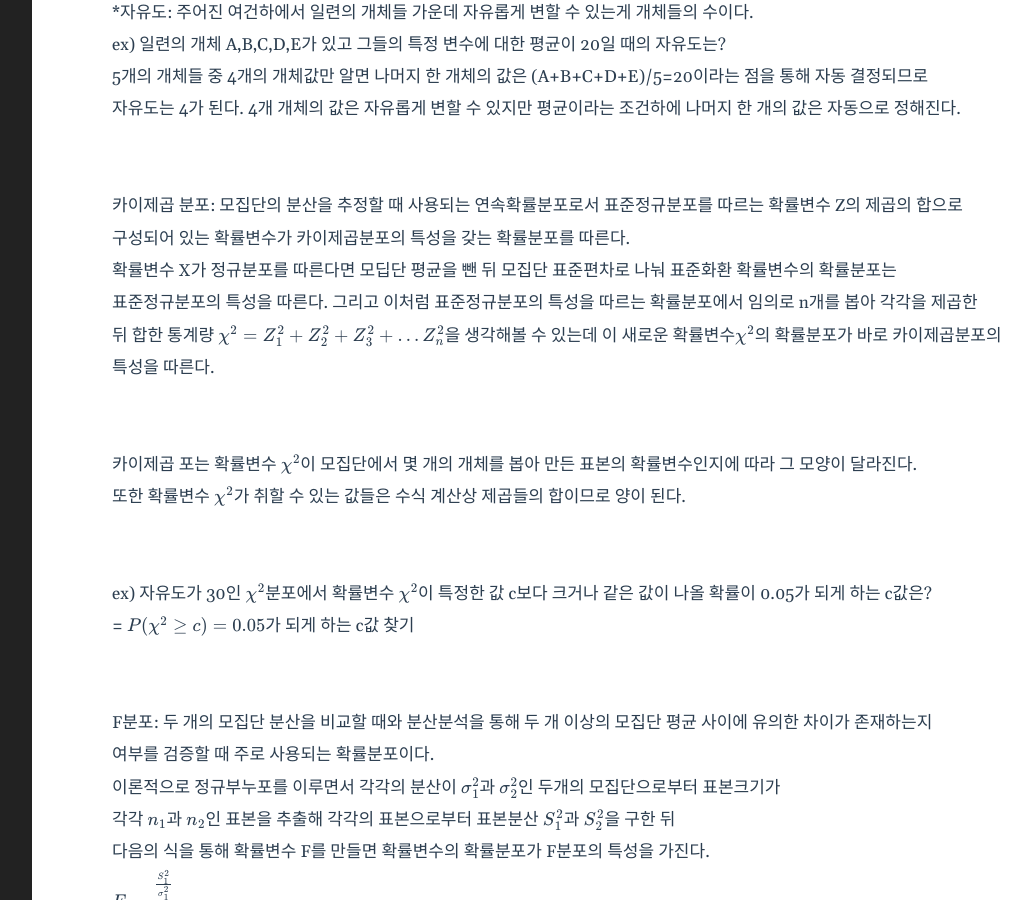
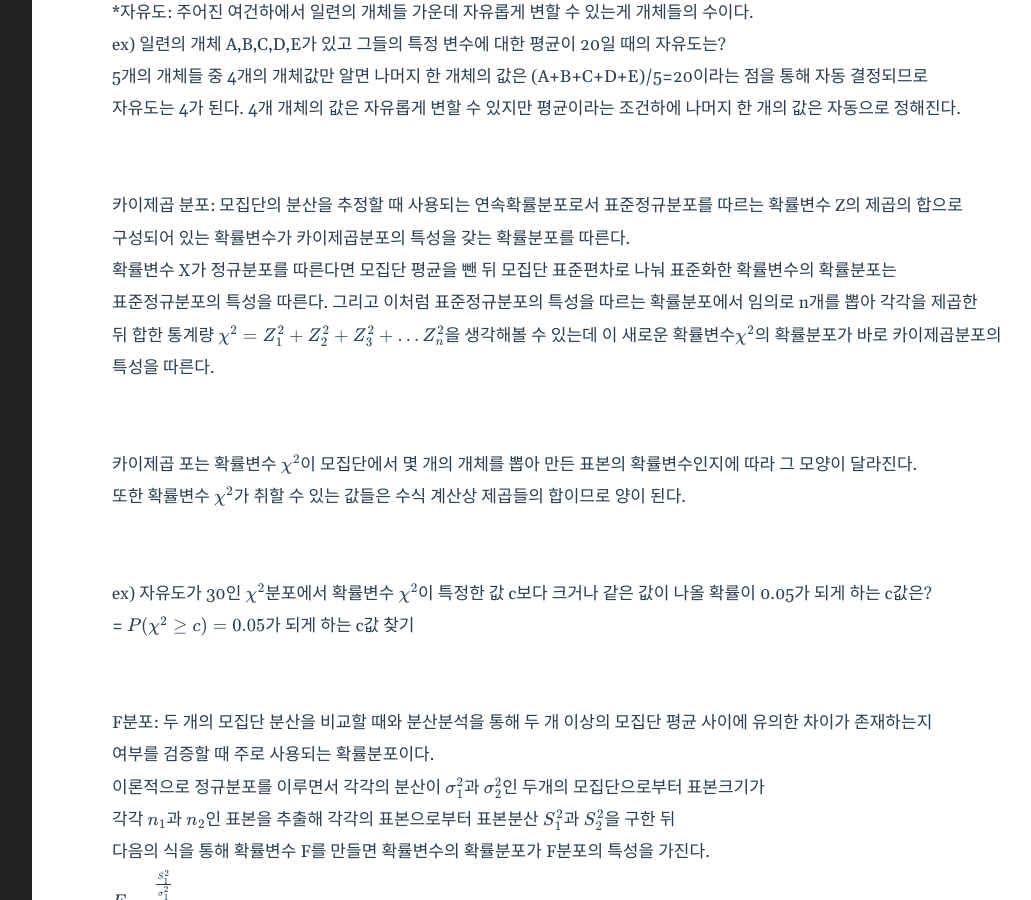
Before and after one commit to shina1221/shina1221.github.io, a Jekyll site: the page built from _posts/도서/비전공자를 위한 통계방법론/2023-08-08-04.대표적 확률분포.markdown, in a window 1280 px wide and 900 px high, scrolled down 2290 px. Shown: the whole window, without its empty margins (188-1219 px from the left). Built offline with Jekyll 4.4.1, drawn with Linux system fonts in a browser that asks for light colours; formulas are drawn with MathJax 3; some of the changed text lies outside the part shown.

Commit message:
Update 2023-08-08-04.대표적 확률분포.markdown

```diff
--- a/_posts/도서/비전공자를 위한 통계방법론/2023-08-08-04.대표적 확률분포.markdown
+++ b/_posts/도서/비전공자를 위한 통계방법론/2023-08-08-04.대표적 확률분포.markdown
@@ -84,11 +84,11 @@
 <br>
 카이제곱 분포: 모집단의 분산을 추정할 때 사용되는 연속확률분포로서 표준정규분포를 따르는 확률변수 Z의 제곱의 합으로
 구성되어 있는 확률변수가 카이제곱분포의 특성을 갖는 확률분포를 따른다.
-확률변수 X가 정규분포를 따른다면 모딥단 평균을 뺀 뒤 모집단 표준편차로 나눠 표준화환 확률변수의 확률분포는
-표준정규분포의 특성을 따른다. 그리고 이처럼 표준정규분포의 특성을 따르는 확률분포에서 임의로 n개를 봅아 각각을 제곱한
+확률변수 X가 정규분포를 따른다면 모집단 평균을 뺀 뒤 모집단 표준편차로 나눠 표준화한 확률변수의 확률분포는
+표준정규분포의 특성을 따른다. 그리고 이처럼 표준정규분포의 특성을 따르는 확률분포에서 임의로 n개를 뽑아 각각을 제곱한
 뒤 합한 통계량 $\chi^{2}=Z_{1}^{2}+Z_{2}^{2}+Z_{3}^{2}+...Z_{n}^{2}$을 생각해볼 수 있는데 이 새로운 확률변수$\chi^{2}$의 확률분포가 바로 카이제곱분포의 특성을 따른다.
 <br>
-카이제곱 포는 확률변수 $\chi^{2}$이 모집단에서 몇 개의 개체를 봅아 만든 표본의 확률변수인지에 따라 그 모양이 달라진다.
+카이제곱 포는 확률변수 $\chi^{2}$이 모집단에서 몇 개의 개체를 뽑아 만든 표본의 확률변수인지에 따라 그 모양이 달라진다.
 또한 확률변수 $\chi^{2}$가 취할 수 있는 값들은 수식 계산상 제곱들의 합이므로 양이 된다.
 <br>
 ex) 자유도가 30인 $\chi^{2}$분포에서 확률변수 $\chi^{2}$이 특정한 값 c보다 크거나 같은 값이 나올 확률이 0.05가 되게 하는 c값은?
@@ -96,7 +96,7 @@
 <br>
 F분포: 두 개의 모집단 분산을 비교할 때와 분산분석을 통해 두 개 이상의 모집단 평균 사이에 유의한 차이가 존재하는지
 여부를 검증할 때 주로 사용되는 확률분포이다.
-이론적으로 정규부누포를 이루면서 각각의 분산이 $\sigma_{1}^{2}$과 $\sigma_{2}^{2}$인 두개의 모집단으로부터 표본크기가
+이론적으로 정규분포를 이루면서 각각의 분산이 $\sigma_{1}^{2}$과 $\sigma_{2}^{2}$인 두개의 모집단으로부터 표본크기가
 각각 $n_{1}$과 $n_{2}$인 표본을 추출해 각각의 표본으로부터 표본분산 $S_{1}^{2}$과 $S_{2}^{2}$을 구한 뒤
 다음의 식을 통해 확률변수 F를 만들면 확률변수의 확률분포가 F분포의 특성을 가진다.
 $F= \frac{\frac{S_{1}^{2}}{\sigma_{1}^{2}}}{\frac{S_{2}^{2}}{\sigma_{2}^{2}}}$
@@ -119,7 +119,7 @@
 <br>
 ex) 분모의 자유도가 30인 F분포에서 확률변수 f가 특정한 값 c보다 크거나 같은 값이 나올 확률이 0.95가 되게 하는 c값,
 즉 $F_{0.95,4,30}$을 찾아본다.
-a=0.05인 F분포표에서 분자의 자유도와 분모의 자유도가 뒤바뀐 F_{0.05,30,4}를 찾으면 5.75가 나온다.
+a=0.05인 F분포표에서 분자의 자유도와 분모의 자유도가 뒤바뀐 $F_{0.05,30,4}$를 찾으면 5.75가 나온다.
 그리고 위의 식을 활용하면 0.174가 나온다.
 <br>
 참고 출처:
```
